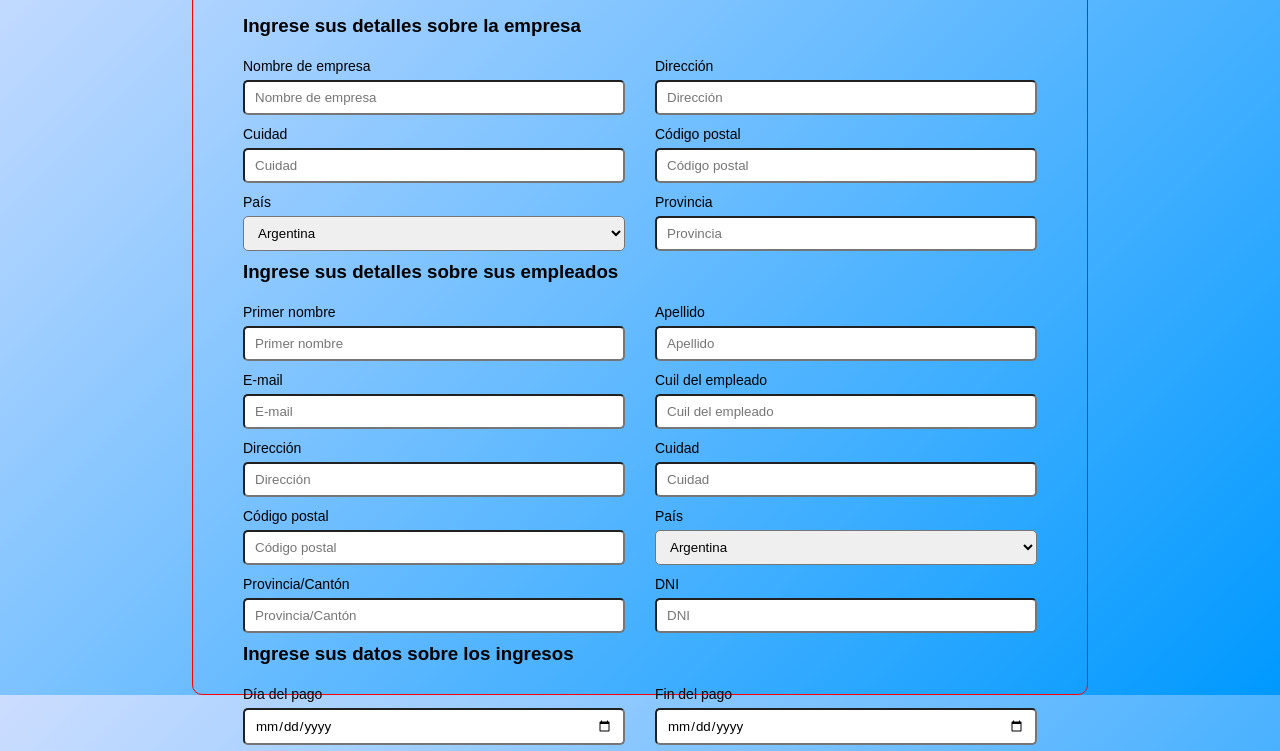
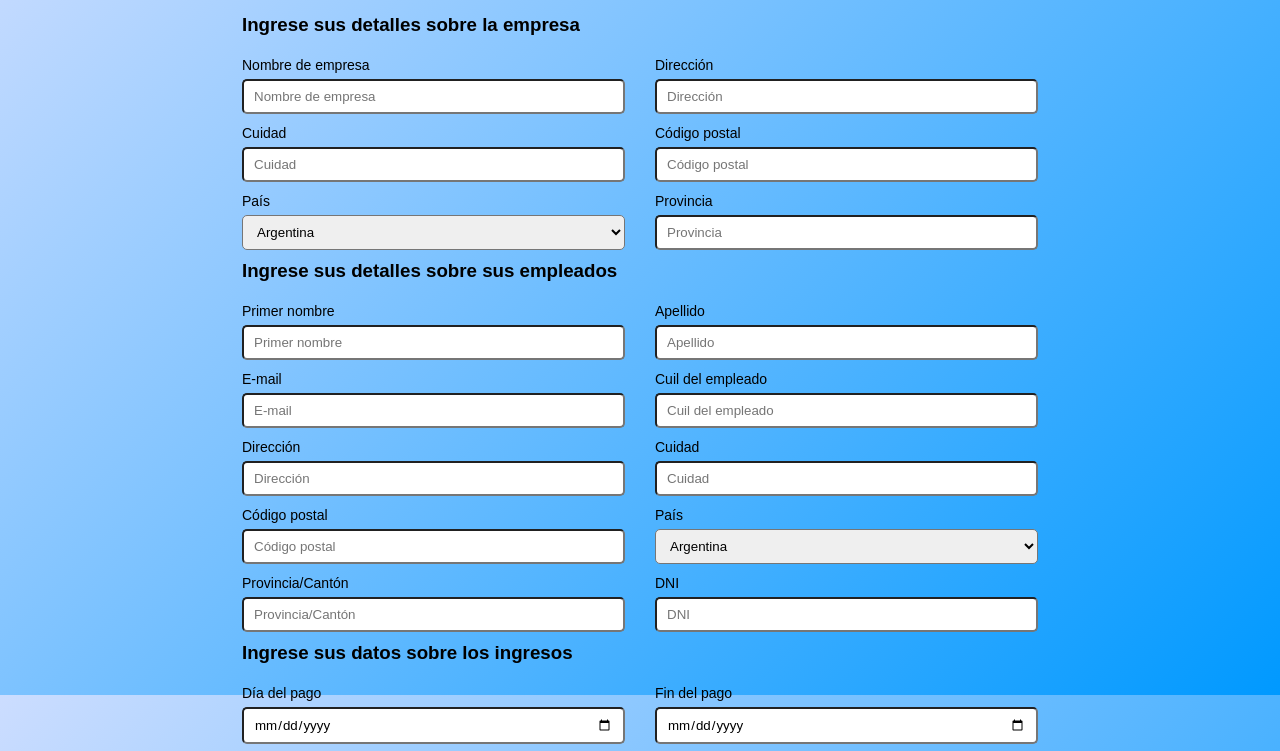
Before and after one commit to tefsantana/ISPC-Fullstack-KillCode, a plain HTML site: page páginaWebDeReciboDeSueldo/reciboDeSueldo.html in a window 1280 px wide. Shown: the part 105-856 px from the top of the page. Drawn offline with Linux system fonts and the light colour scheme.

Commit message:
Subir mis cambios

```diff
--- a/páginaWebDeReciboDeSueldo/estiloCRS.css
+++ b/páginaWebDeReciboDeSueldo/estiloCRS.css
@@ -15,6 +15,8 @@ body {
         #CCDDFF,
         #0099ff 100%
     );
+    background-repeat: no-repeat;
+    background-attachment:fixed;
 }
 .container {
     width:70%;
@@ -26,7 +28,6 @@ body {
     left:50%;
     top:50%;
     border-radius:10px;
-    border:1px solid red;
 }
 h1{
     margin-top:20px;
```
